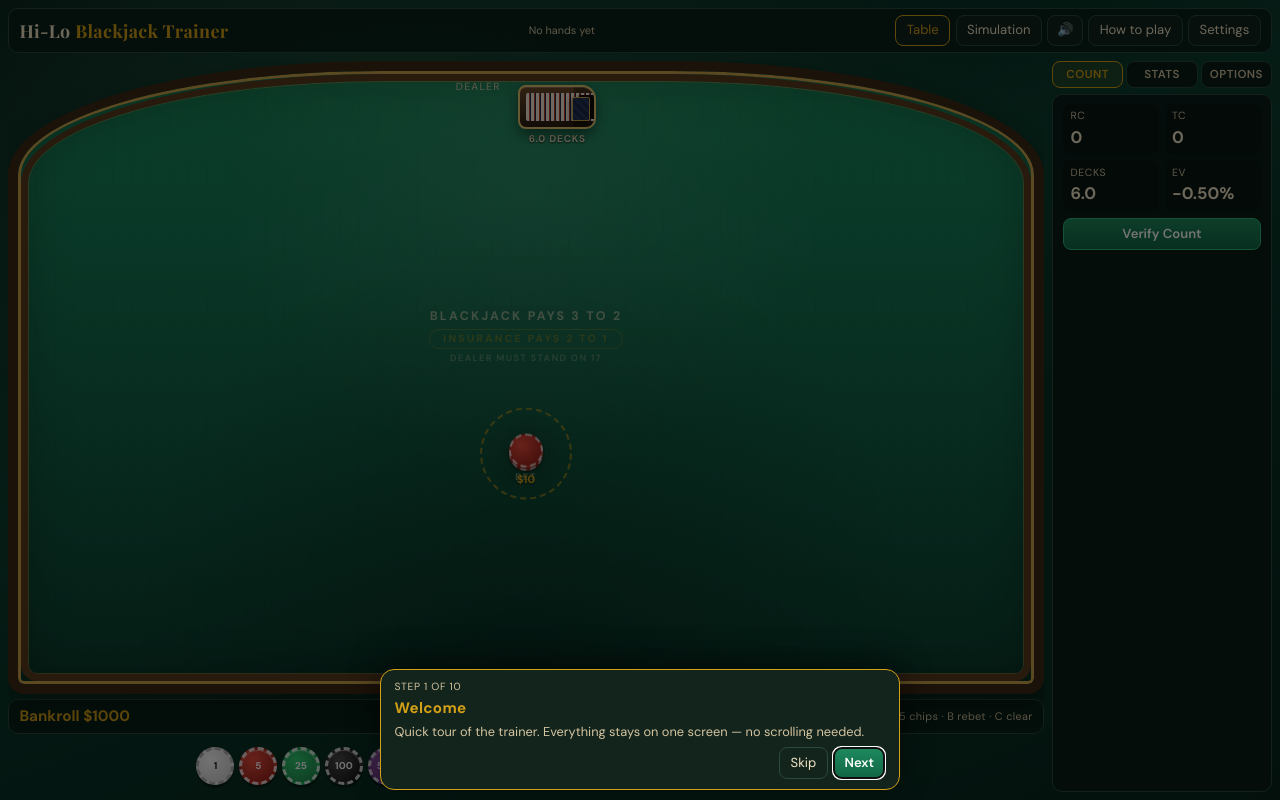
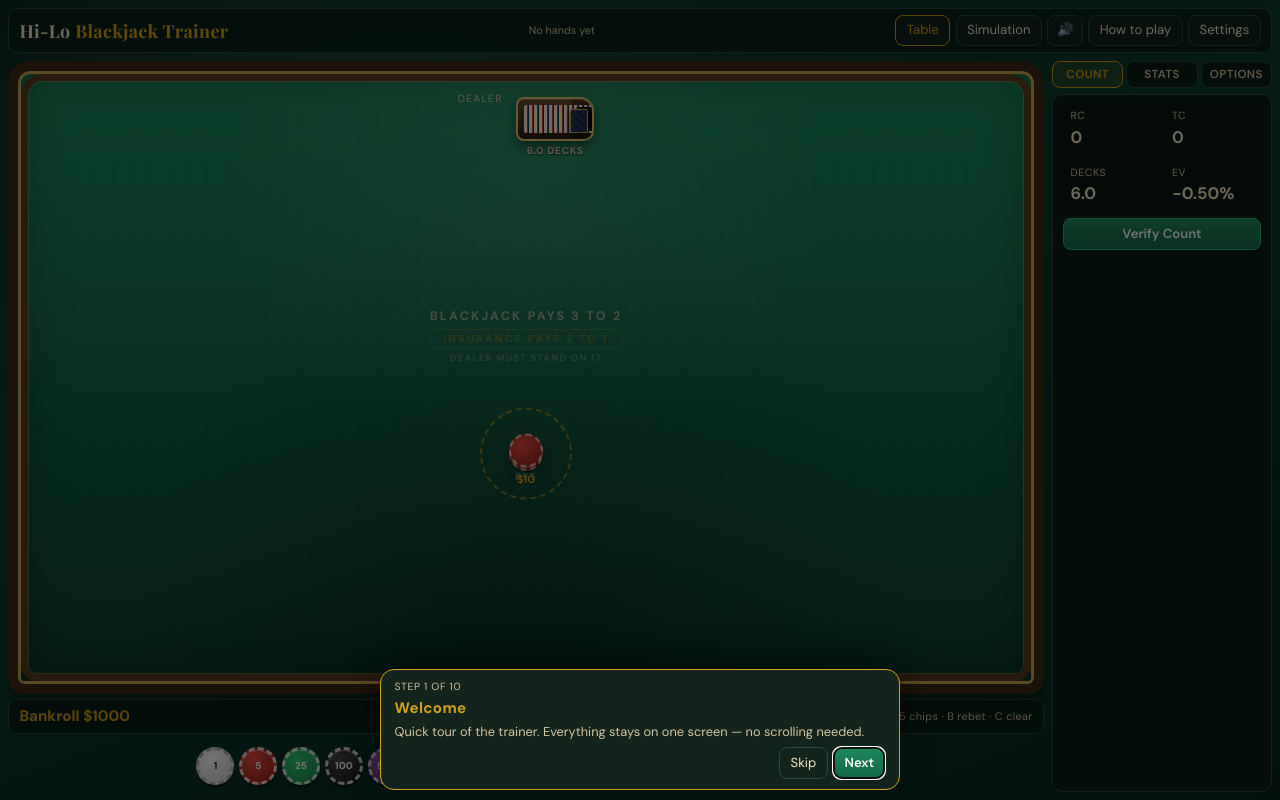
Before and after one commit to xiaohang92/BlackJack, a React (Vite) app: page / in a window 1280 px wide. Built offline with nearby package versions, Linux system fonts and the light colour scheme.

Commit message:
Stop clipping the dealer hand and shoe at the table edge.
The oval overflow hid the dealer row. The felt now uses a shallower
top radius and extra padding so the shoe, hole card, and deal stay on
screen.

Co-authored-by: Chuah Wei Hang <hang_cw@hotmail.com>

```diff
--- a/src/index.css
+++ b/src/index.css
@@ -212,8 +212,8 @@ h3 {
   position: relative;
   min-height: 0;
   height: 100%;
-  padding: 0.55rem 0.7rem 0.45rem;
-  border-radius: 36% 36% 16px 16px / 18% 18% 16px 16px;
+  padding: 1.15rem 0.7rem 0.45rem;
+  border-radius: 22px 22px 16px 16px;
   background:
     radial-gradient(ellipse at 50% 18%, rgba(255, 255, 255, 0.08), transparent 42%),
     radial-gradient(ellipse at 50% 100%, rgba(0, 0, 0, 0.28), transparent 55%),
@@ -237,23 +237,24 @@ h3 {
 }
 
 .hand-zone.dealer .card-slot {
-  --from-x: 120px;
-  --from-y: -24px;
+  --from-x: 72px;
+  --from-y: 8px;
 }
 
 .hand-zone.player .card-slot {
-  --from-x: 140px;
-  --from-y: -160px;
+  --from-x: 80px;
+  --from-y: -120px;
 }
 
 .felt-top {
   display: flex;
   justify-content: center;
   align-items: flex-start;
-  gap: 1.1rem;
+  gap: 0.85rem;
   z-index: 4;
   position: relative;
-  padding: 0 12%;
+  padding: 0.15rem 0 0;
+  min-height: 6.5rem;
 }
 
 .felt-top .hand-zone.dealer {
```
